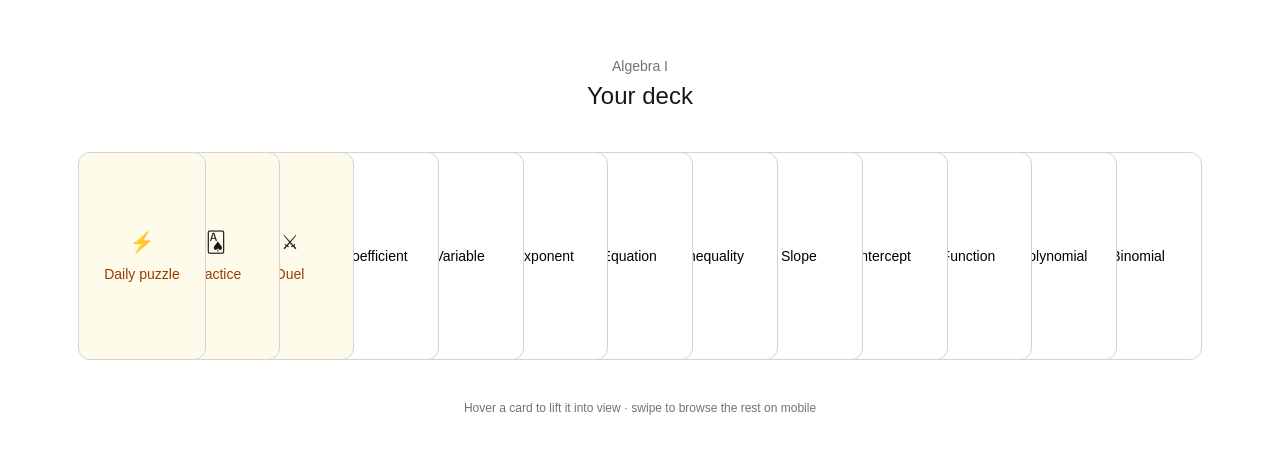
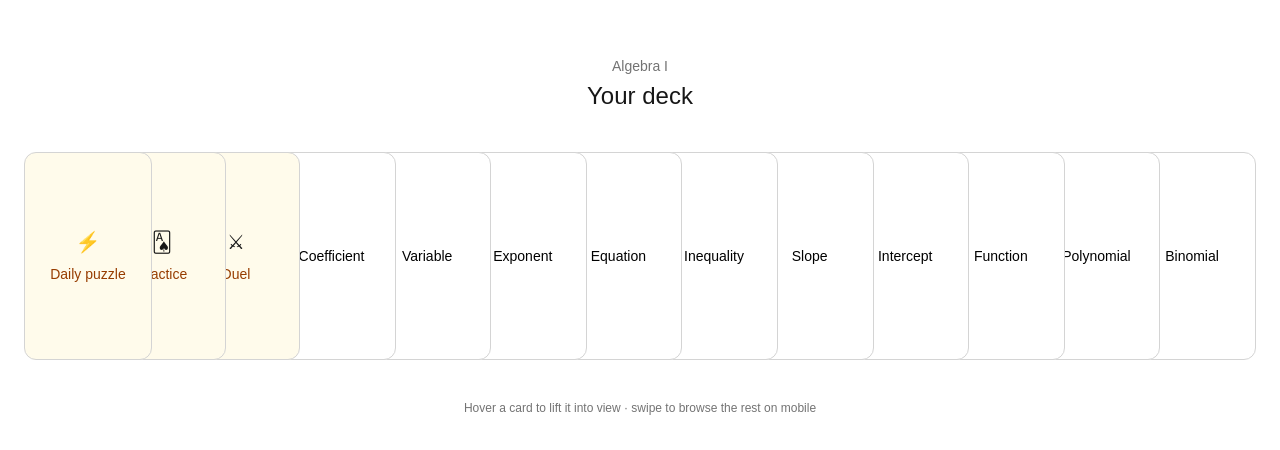
Before and after one commit to shfox2-dev/the.deck, a Next.js app: page / in a window 1280 px wide. Shown: the part 164-614 px from the top of the page. Built offline with nearby package versions, Linux system fonts and the light colour scheme.

Commit message:
Update page.js

```diff
--- a/app/page.js
+++ b/app/page.js
@@ -12,7 +12,7 @@ const ENTRANCES = [
 export default function Home() {
 
   return (
-    <main className="min-h-screen flex flex-col items-center justify-center gap-10 px-6 py-20">
+    <main className="min-h-screen flex flex-col items-center justify-center gap-10 px-6 py-24">
       <div className="text-center">
         <p className="text-sm text-neutral-500">{CURRENT_GROUP}</p>
         <h1 className="text-2xl font-medium mt-1">Your deck</h1>
@@ -36,7 +36,7 @@ export default function Home() {
         {DECK.slice(0, DECK.length).map((card, i) => (
           <div
             key={card.id}
-            style={{ marginLeft: -432 / DECK.length, zIndex: DECK.length - i }}
+            style={{ marginLeft: -324 / DECK.length, zIndex: DECK.length - i }}
             className="relative w-32 h-52 rounded-xl border border-neutral-300 bg-white
                        flex items-center justify-center text-center px-2
                        transition-transform duration-200 ease-out hover:-translate-y-6 hover:z-[999]"
```
